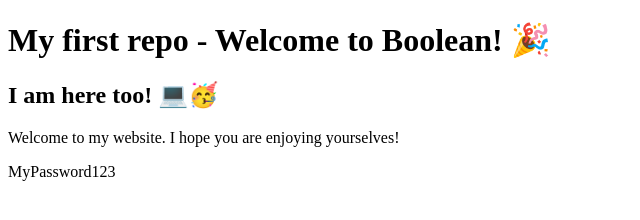
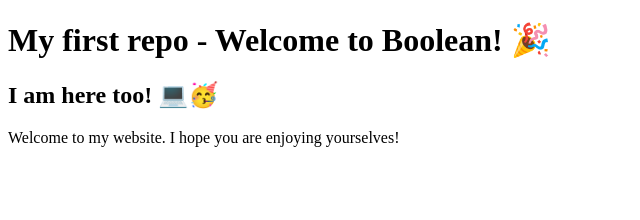
Before and after one commit to MinimumViablePerson/boolean-uk-first-repo, a website: page index.html in a window 1280 px wide. Shown: the whole page, without its empty margins (0-640 px from the left). Drawn offline with Linux system fonts and the light colour scheme.

Commit message:
removed password

```diff
--- a/index.html
+++ b/index.html
@@ -14,6 +14,5 @@
       I am here too! 💻🥳
     </h2>
     <p>Welcome to my website. I hope you are enjoying yourselves!</p>
-    MyPassword123
   </body>
 </html>
```
